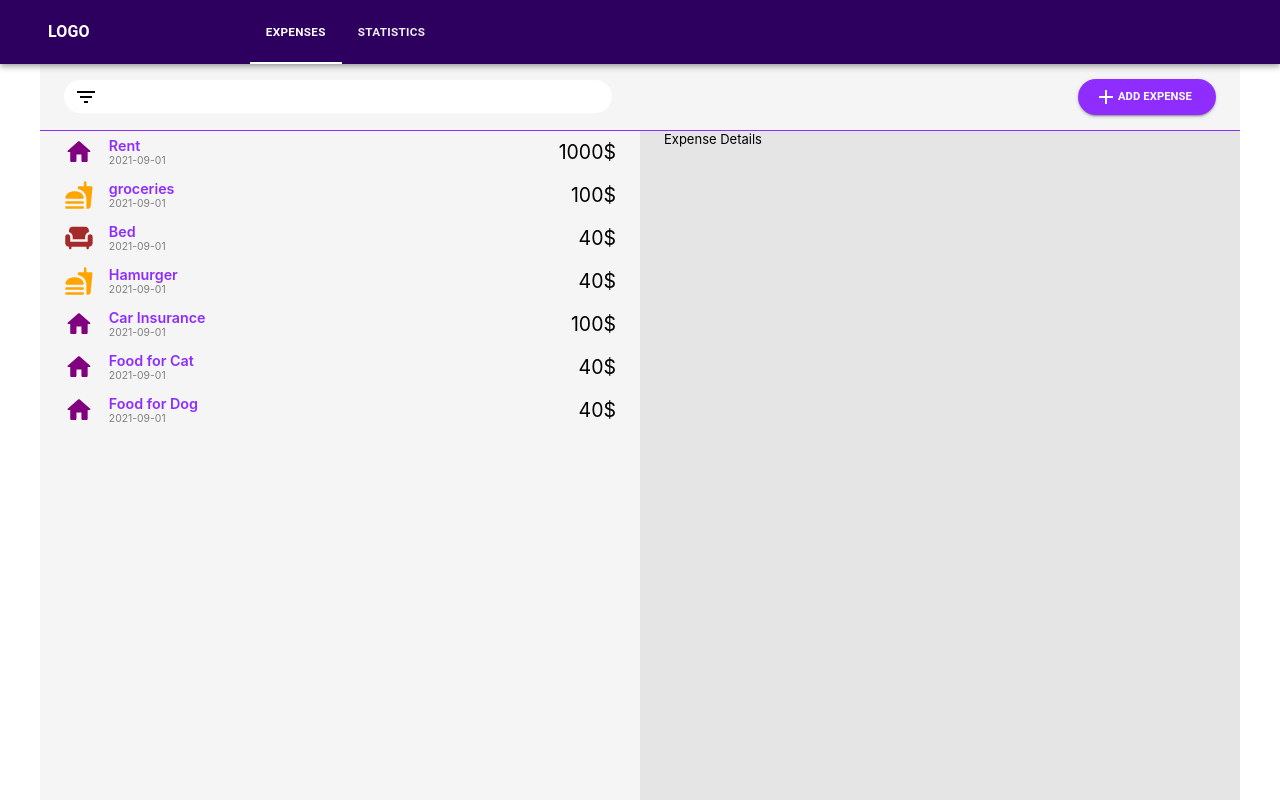
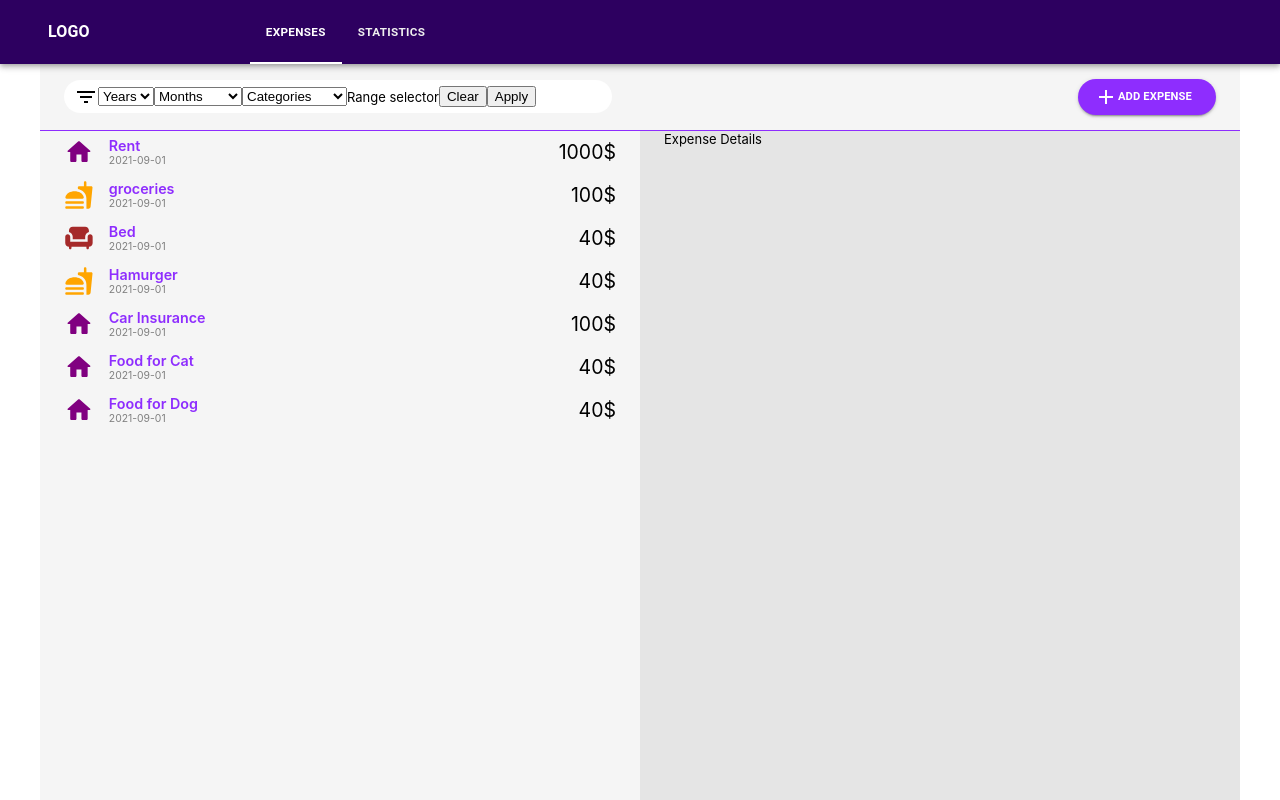
Before and after one commit to netanlb/Expanse-Report-App-React, a React (Create React App) app: page /expenses in a window 1280 px wide. Built offline with nearby package versions, Linux system fonts and the light colour scheme.

Commit message:
Initial toolbar

```diff
--- a/src/pages/expanses/components/expenses-toolbar/expenses-toolbar.jsx
+++ b/src/pages/expanses/components/expenses-toolbar/expenses-toolbar.jsx
@@ -1,4 +1,3 @@
-// import { Icon } from "@mui/material";
 import {
   ToolbarContainer,
   FilterBox,
@@ -8,11 +7,35 @@ import FilterListIcon from "@mui/icons-material/FilterList";
 import AddIcon from "@mui/icons-material/Add";
 import { Typography } from "@mui/material";
 
+const years = [2022, 2021, 2020, 2019, 2018, 2017, 2016];
+const months = ["January", "February", "March", "April", "May", "June", "July", "August", "September", "October", "November", "December"];
+const categories = ["All", "Food", "Transport", "Clothes", "Entertainment", "Other"];
 export default function ExpenseToolbarComponent() {
   return (
     <ToolbarContainer>
       <FilterBox>
         <FilterListIcon />
+        <select>
+          <option selected disabled>Years</option>
+          {years.map((year) => (
+            <option value={year}>{year}</option>
+          ))}
+        </select>
+        <select>
+          <option selected disabled>Months</option>
+          {months.map((month) => (
+            <option value={month}>{month}</option>
+          ))}
+        </select>
+        <select>
+          <option selected disabled>Categories</option>
+          {categories.map((category) => (
+            <option value={category}>{category}</option>
+          ))}
+        </select>
+        <span>Range selector</span>
+        <button>Clear</button>
+        <button>Apply</button>
       </FilterBox>
       <AddExpenseButton variant="contained">
         <AddIcon></AddIcon>
```
Also changed, not shown: database.js (added, +20 -0 lines).
